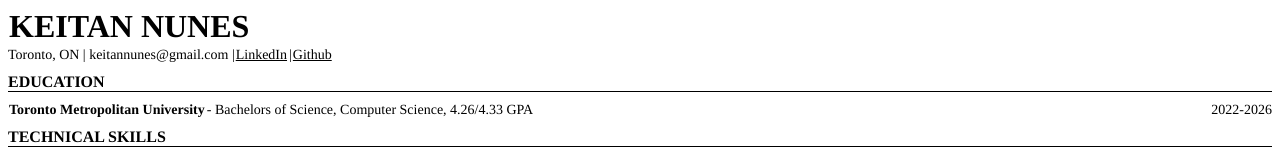
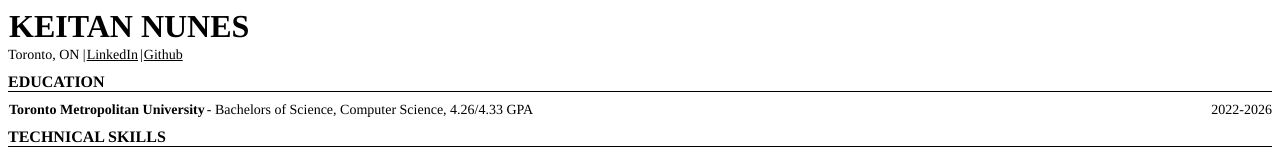
Before and after one commit to keitannunes/personal-website, a plain HTML site: page index.html in a window 1280 px wide. Shown: the top 157 px of the page. Drawn offline with Linux system fonts and the light colour scheme.

Commit message:
Updated index.html

```diff
--- a/index.html
+++ b/index.html
@@ -21,7 +21,7 @@
 
 <BODY>
     <h1 id="-name-"><a href="/" style="text-decoration: none;">Keitan Nunes</a></h1>
-    <p>Toronto, ON | keitannunes@gmail.com | <a href="https://linkedin.com/in/keitannunes">LinkedIn</a> | <a
+    <p>Toronto, ON | <a href="https://linkedin.com/in/keitannunes">LinkedIn</a> | <a
             href="https://github.com/keitannunes"> Github</a></p>
     <div className="vertical-spacer"></div>
 
```
